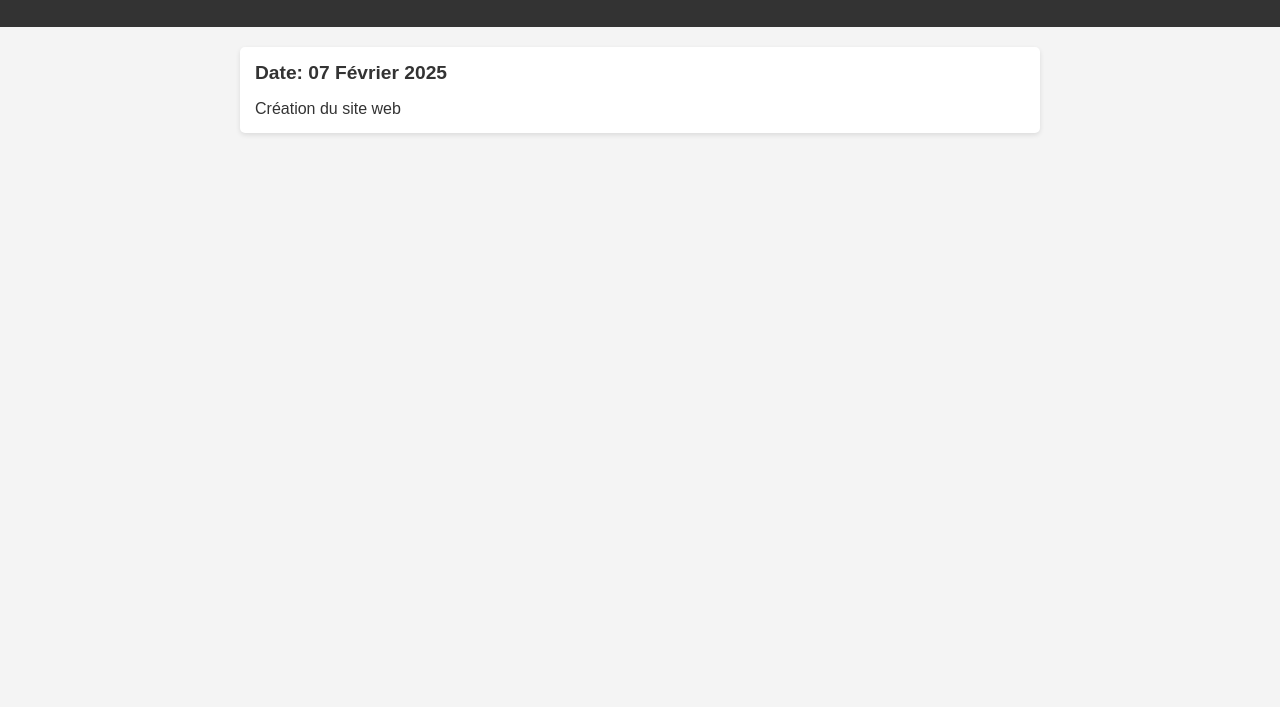
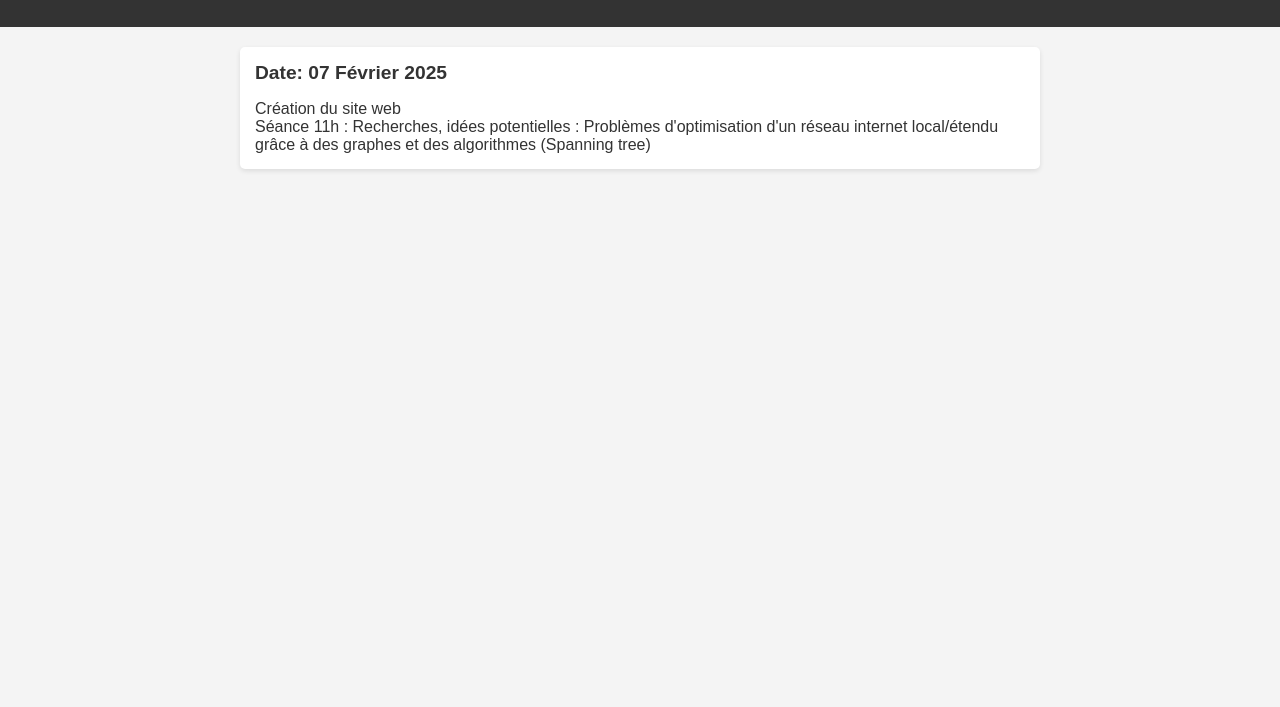
Before and after one commit to MillotLouis/TIPE, a plain HTML site: page index.html in a window 1280 px wide. Shown: the part 93-800 px from the top of the page. Drawn offline with Linux system fonts and the light colour scheme.

Commit message:
Update index.html

```diff
--- a/index.html
+++ b/index.html
@@ -56,7 +56,8 @@
     <main>
         <div class="journal-entry">
             <h2>Date: 07 Février 2025</h2>
-            <p>Création du site web</p>
+            <p>Création du site web </p>
+            <p>Séance 11h : Recherches, idées potentielles : Problèmes d'optimisation d'un réseau internet local/étendu grâce à des graphes et des algorithmes (Spanning tree)</p>
         </div>
 
         <!-- <div class="journal-entry">
```
